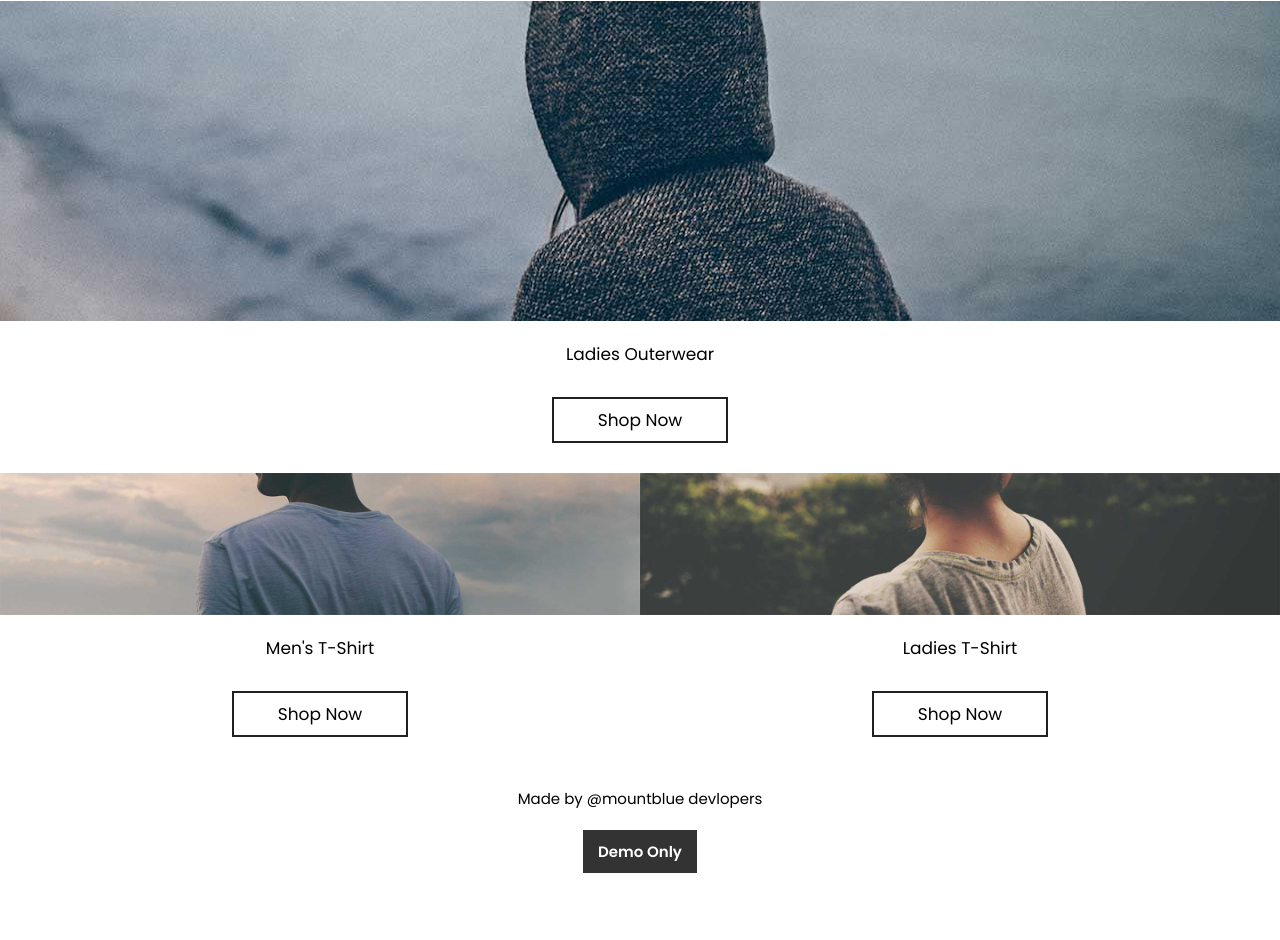
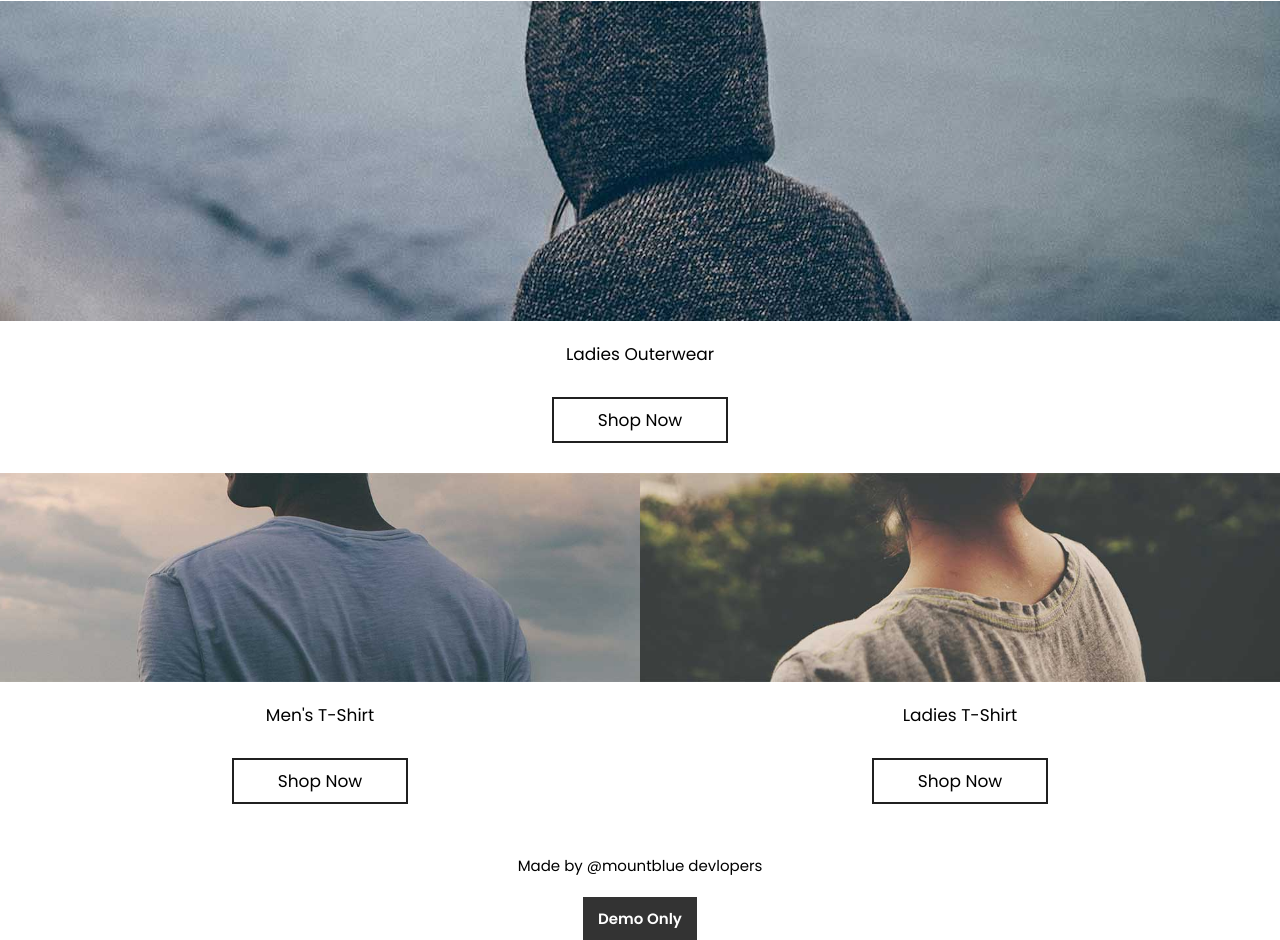
Before and after one commit to GopalSasmal100xDevs/Shop-Polymer-clone, a plain HTML site: page src/index.html in a window 1280 px wide. Shown: the part 602-1542 px from the top of the page. Before the commit the page ends 1475 px from the top, so only its background shows below. Drawn offline with Linux system fonts and the light colour scheme.

Commit message:
Home page UI fix

```diff
--- a/src/index.html
+++ b/src/index.html
@@ -30,7 +30,7 @@
           </h1>
         </div>
         <div class="nav-item">
-          <a href="" style="position: relative">
+          <a href="./cart/index.html" style="position: relative">
             <i class="fa fa-shopping-cart" style="font-size: 24px"></i>
             <span class="cart-batch">4</span>
           </a>
--- a/src/styles/style.css
+++ b/src/styles/style.css
@@ -254,15 +254,22 @@ a {
   flex-direction: row;
   overflow: hidden;
 }
+
 .splited-items .item {
-  width: 50%;
+  width: 100%;
   display: flex;
   justify-content: center;
   align-items: center;
 }
-.splited-items .item-image {
+
+.splited-items .item a {
   width: 100%;
-  object-fit: contain;
+}
+
+.splited-items a .item-image {
+  width: 100%;
+  height: 26.2vh;
+  object-fit: cover;
 }
 
 /*  Footer */
@@ -276,7 +283,6 @@ a {
   justify-content: center;
   align-items: center;
   flex-direction: column;
-  /* position: absolute; */
   bottom: 0;
   gap: 20px;
   padding-top: 50px;
@@ -296,7 +302,6 @@ a {
 /* ========== List Itmes ========== */
 
 .hero-image {
-  /* max-width: 100%; */
   padding-top: 30px;
   display: flex;
   justify-content: center;
```
